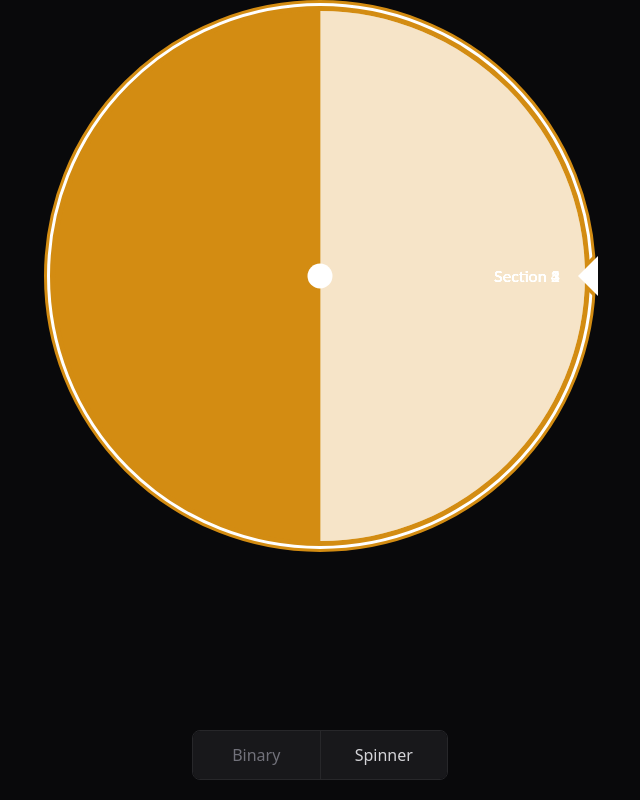
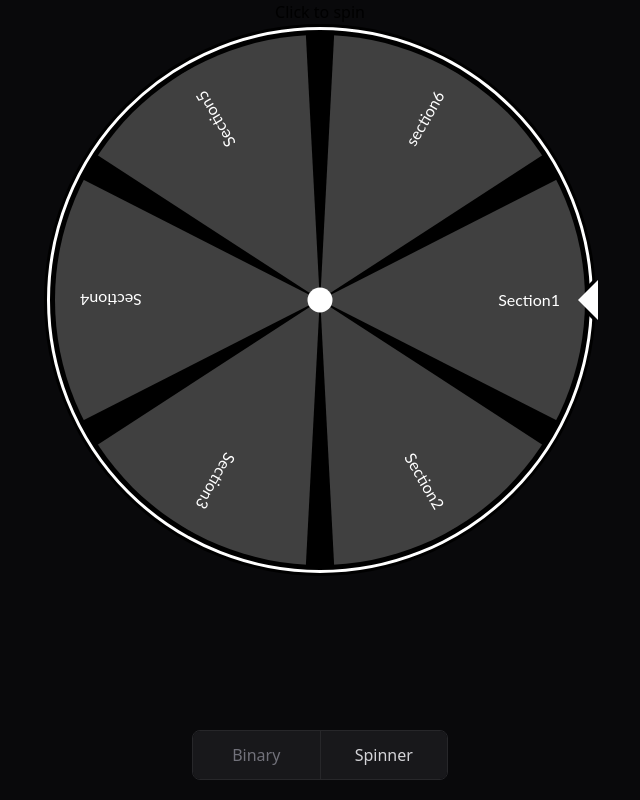
Before and after one commit to AlexeySazonov31/choice-react, a React (Vite) app: page /spinner in a window 1280 px wide. Shown: the whole page, without its empty margins (320-960 px from the left). Built offline with nearby package versions, Linux system fonts and the light colour scheme.

Commit message:
bad, but working logic

```diff
--- a/src/Pages/Spinner/index.tsx
+++ b/src/Pages/Spinner/index.tsx
@@ -1,7 +1,14 @@
 // import { useState } from "react";
 // import PropTypes from "prop-types";
+import "react";
 
-const items = ["Section 1", "Section 2", "Section 3", "Section 4", "Section 5"];
+declare module "react" {
+  interface CSSProperties {
+    [key: `--${string}`]: string | number;
+  }
+}
+
+const items = ["Section1", "Section2", "Section3", "Section4", "Section5", "section6"];
 
 // !!! props:
 // items={items}
@@ -11,90 +18,90 @@ const items = ["Section 1", "Section 2", "Section 3", "Section 4", "Section 5"];
 // fontColor={fontColor}
 
 import "./index.css";
+import { useEffect, useState } from "react";
 
 // const isSpinning: boolean = false;
 
 export function Spinner() {
-  //   const [selectedItem, setSelectedItem] = useState<null | number>(null);
-  //   const [isSpinning, setIsSpinning] = useState<boolean>(false)
+    const [selectedItem, setSelectedItem] = useState<null | number>(null);
+    const [isSpinning, setIsSpinning] = useState<string>("")
 
-  //   const selectItem = () => {
-  //     if (items.length === 0 || isSpinning === true) {
-  //       console.log("Can't spin a empty wheel or spinning wheel");
-  //       return;
-  //     }
-  //     if (selectedItem === null) {
-  //       const newSelectedItem = Math.floor(Math.random() * items.length);
-  //       setSelectedItem(newSelectedItem);
-  //       //   if (this.props.onSelectItem) {
-  //       //     this.props.onSelectItem(selectedItem);
-  //       //   }
-  //       setSelectedItem(newSelectedItem);
-  //     } else {
-  //       setSelectedItem(null);
-  //       setTimeout(selectItem, 5000);
-  //     }
-  //   };
+    const selectItem = () => {
+      if (items.length === 0 || isSpinning ) {
+        console.log("Can't spin a empty wheel or spinning wheel");
+        return;
+      }
+      if (selectedItem === null) {
+        const newSelectedItem = Math.floor(Math.random() * items.length);
+        selectResultEventHandler();
 
-  //   function selectResultEventHandler(data) {
-  //     if (items.length > 0 && isSpinning !== true) {
-  //       const selectedIndex = data;
+        // if (this.props.onSelectItem) {
+        //   this.props.onSelectItem(selectedItem);
+        // }
 
-  //       // set this state to disable tab and wheel click when spinning
-  //       setIsSpinning(true);
+        setSelectedItem(newSelectedItem);
+      } else {
+        setSelectedItem(null);
+        setTimeout(selectItem, 500);
+      }
+    };
 
-  // when spinning disable update player
-  //   document.getElementById("inputTextArea").disabled = true;
-  //   document.getElementById("updateButton").disabled = true;
-  //   document.getElementById("inputSearchBar").disabled = true;
-  //   document.getElementById("shuffleButton").disabled = true;
-  //   document.getElementById("removeButton").disabled = true;
-  //   document.getElementById("clearListButton").disabled = true;
+    function selectResultEventHandler() {
+      if (items.length > 0 && !isSpinning ) {
+        // const selectedIndex = num;
 
-  // after done spinning enable update player
-  //   setTimeout(
-  //     () => {
-  //       setSpinning(false);
-  //       document.getElementById("inputTextArea").disabled = false;
-  //       document.getElementById("updateButton").disabled = false;
-  //       document.getElementById("inputSearchBar").disabled = false;
-  //       document.getElementById("shuffleButton").disabled = false;
-  //       document.getElementById("removeButton").disabled = false;
-  //       document.getElementById("clearListButton").disabled = false;
-  //     },
-  //     window.localStorage.getItem("duration") * 1000,
-  //   );
+        // set this state to disable tab and wheel click when spinning
+        setIsSpinning("spinning");
 
-  //   setTimeout(
-  //     () => {
-  //       setWinners(winners.concat(items[selectedIndex]));
-  //     },
-  //     window.localStorage.getItem("duration") * 1000,
-  //     //   );
-  //       setTimeout(
-  //         () => {
-  //         //   setOpenModal(true);
-  //         },
-  //         5 * 1000,
-  //       );
-  //     }
-  //   }
+    setTimeout(
+      () => {
+        setIsSpinning("");
+      },
+      5 * 1000 // * duration
+    );
 
-  //   const wheelVars = {
-  //     "--nb-item": items.length,
-  //     "--selected-item": selectedItem,
-  //   };
+    setTimeout(
+      () => {
+        // setWinners(winners.concat(items[selectedIndex]));
+      },
+      5 * 1000
+    );
+    setTimeout(
+          () => {
+          //   setOpenModal(true);
+          },
+          5 * 1000,
+        );
+      }
+    }
+
+    const wheelVars = {
+      "--nb-item": items.length,
+      "--selected-item": selectedItem,
+    } as React.CSSProperties;
   // //   const spinning = selectedItem !== null ? "spinning" : "";
+  useEffect(() => {
+    if( selectedItem !== null ){
+      setIsSpinning("spinning");
+    } else {
+      setIsSpinning("");
+    }
+  }, [selectedItem])
   //   setIsSpinning(selectedItem !== null ? true : false);
 
-  //   const spinDuration = 5;
+  const spinDuration = 5;
 
-  //   type cssPropertiesType = {
-  //     "--spinning-duration"?: string
-  //     "--wheel-color"?: string
-  //     "--neutral-color"?: string
-  //   }
-  //   const cssProperties: cssPropertiesType = {};
+  // type cssPropertiesType = {
+  //   "--spinning-duration"?: string
+  //   "--wheel-color"?: string
+  //   "--neutral-color"?: string
+  // }
+
+  const cssProperties = {
+    "--spinning-duration": `${spinDuration}s`,
+    "--wheel-color": `#000`,
+    "--neutral-color": `#fff`,
+  } as React.CSSProperties;
 
   //   cssProperties["--spinning-duration"] = `${spinDuration}s`;
   // //   cssProperties["--wheel-color"] = `${this.props.wheelColor}`;
@@ -102,31 +109,28 @@ export function Spinner() {
   // // cssProperties["--neutral-color"] = `${this.props.fontColor}`;
   // cssProperties["--neutral-color"] = `#fff`;
 
-  //   if (cssProperties["--wheel-color"] === "null")
-  //     cssProperties["--wheel-color"] = "#d38c12";
+  if (cssProperties["--wheel-color"] === "null")
+    cssProperties["--wheel-color"] = "#d38c12";
 
-  //   if (cssProperties["--neutral-color"] === "null")
-  //     cssProperties["--neutral-color"] = "#FFFFFF";
+  if (cssProperties["--neutral-color"] === "null")
+    cssProperties["--neutral-color"] = "#FFFFFF";
 
   return (
     <>
-      <div
-    //   style={cssProperties}
-      >
-        {/* <h1 className="text-center">Click to spin</h1> */}
+      <div style={cssProperties}>
+        <h1 className="text-center">Click to spin</h1>
         <div className="wheel-container">
           <div
             // lg={true}
-            // className={`wheel ${isSpinning}`}
-            className={`wheel ${false}`}
-            // style={wheelVars}
-            // onClick={selectItem}
+            className={`wheel ${isSpinning}`}
+            style={wheelVars}
+            onClick={selectItem}
           >
             {items.map((item, index) => (
               <div
                 className="wheel-item"
                 key={index}
-                // style={{ "--item-nb": index }}
+                style={{ "--item-nb": index }}
               >
                 {item}
               </div>
```
